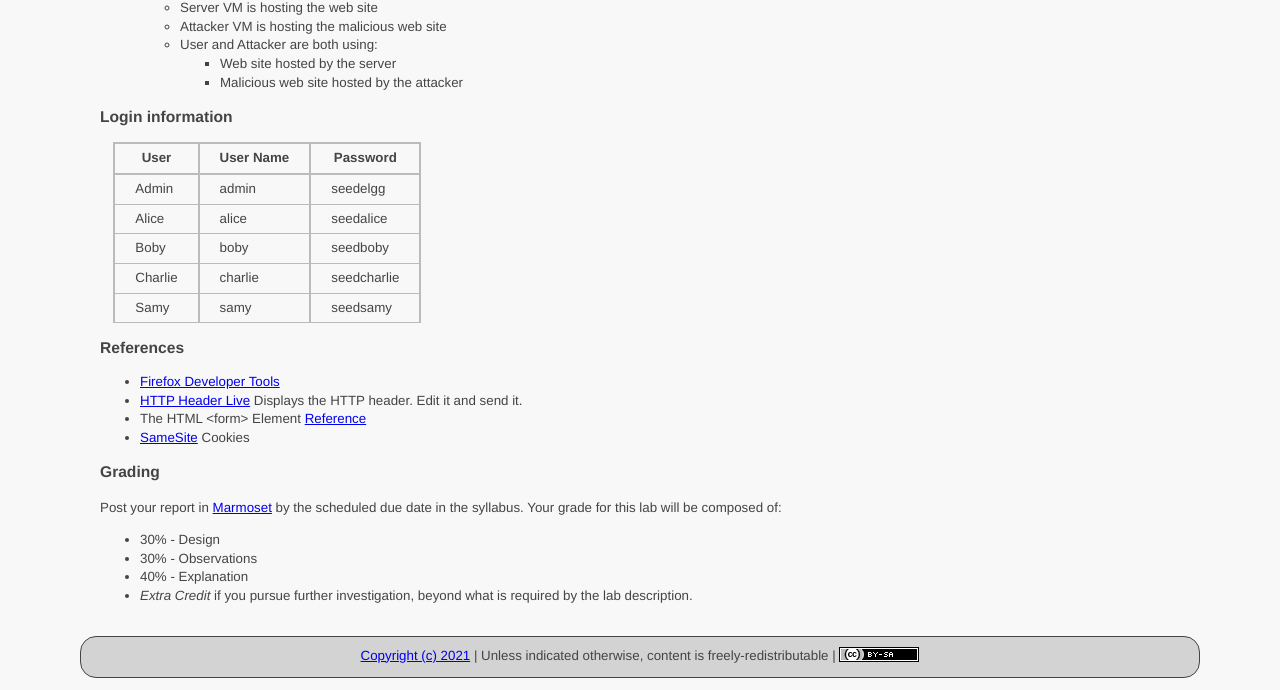
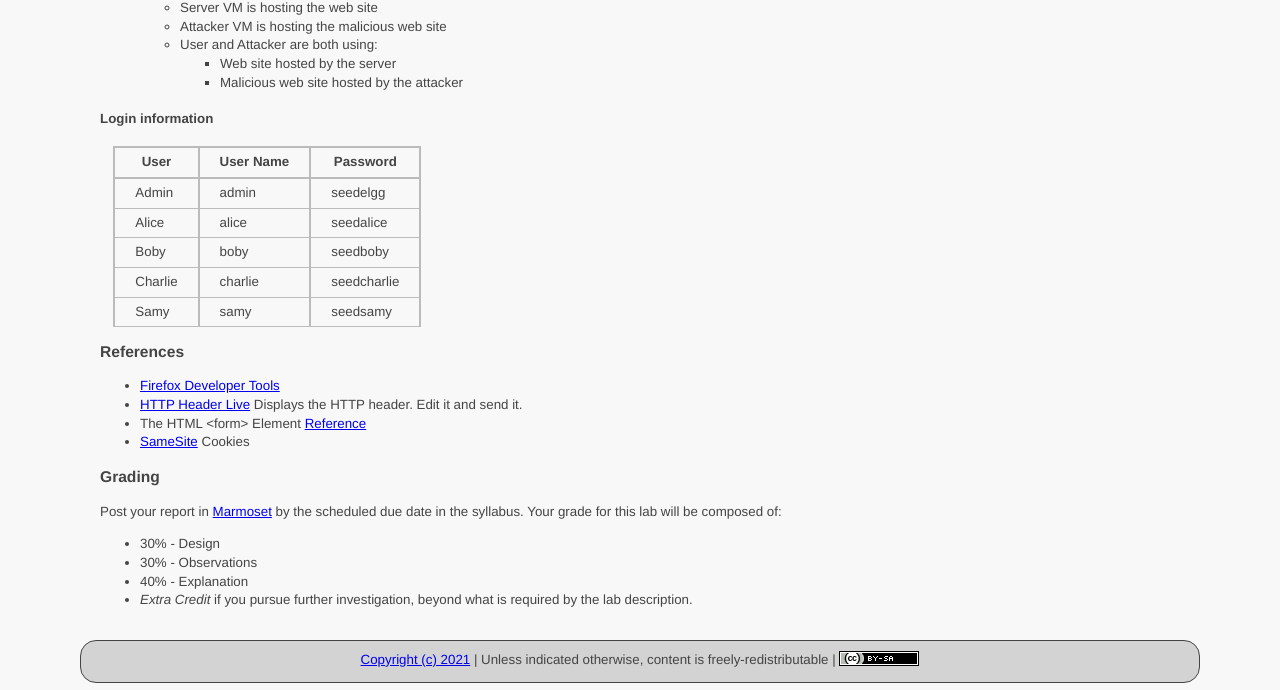
Before and after one commit to ycpcs/cs335-spring2021, a Jekyll site: the page built from labs/csrf_attack.md, in a window 1280 px wide. Shown: the part 271-961 px from the top of the page. Built offline with Jekyll 4.4.1, drawn with Linux system fonts in a browser that asks for light colours.

Commit message:
lower font

```diff
--- a/labs/csrf_attack.md
+++ b/labs/csrf_attack.md
@@ -21,7 +21,7 @@ Additional information on the SEED project [site](https://seedsecuritylabs.org/L
     - Web site hosted by the server
     - Malicious web site hosted by the attacker
 
-### Login information
+#### Login information
 
 User | User Name | Password
 -----|----------|---------
```
